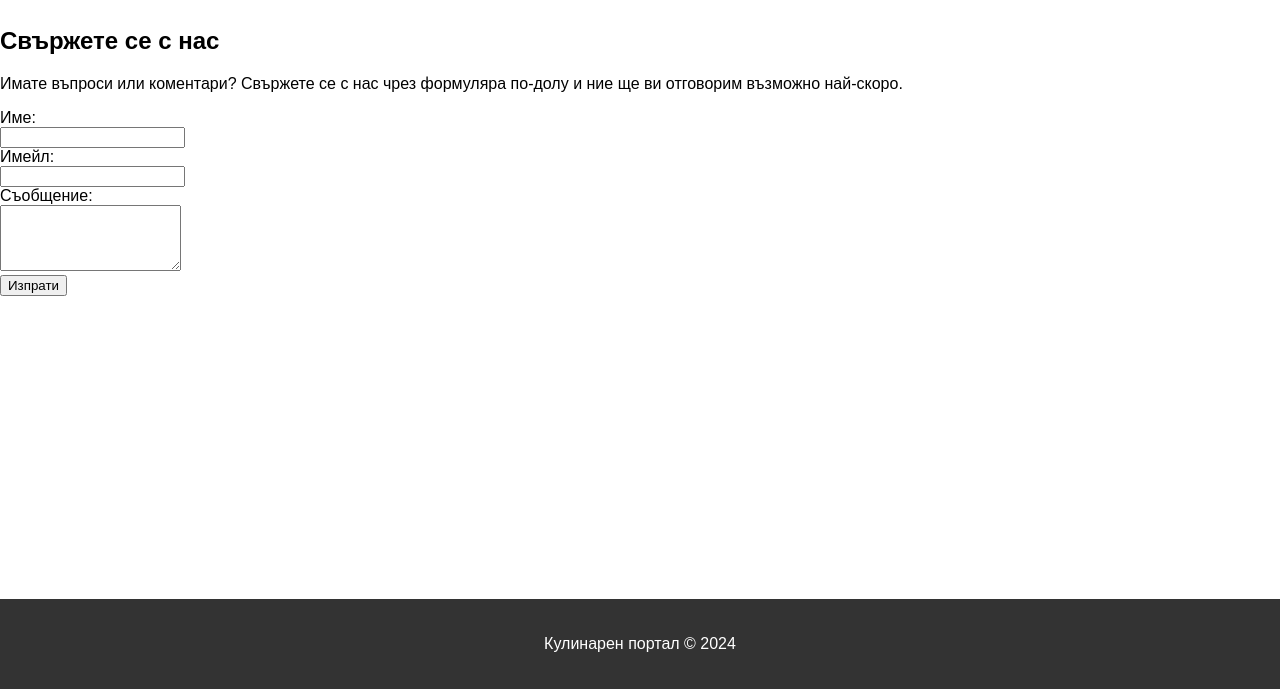
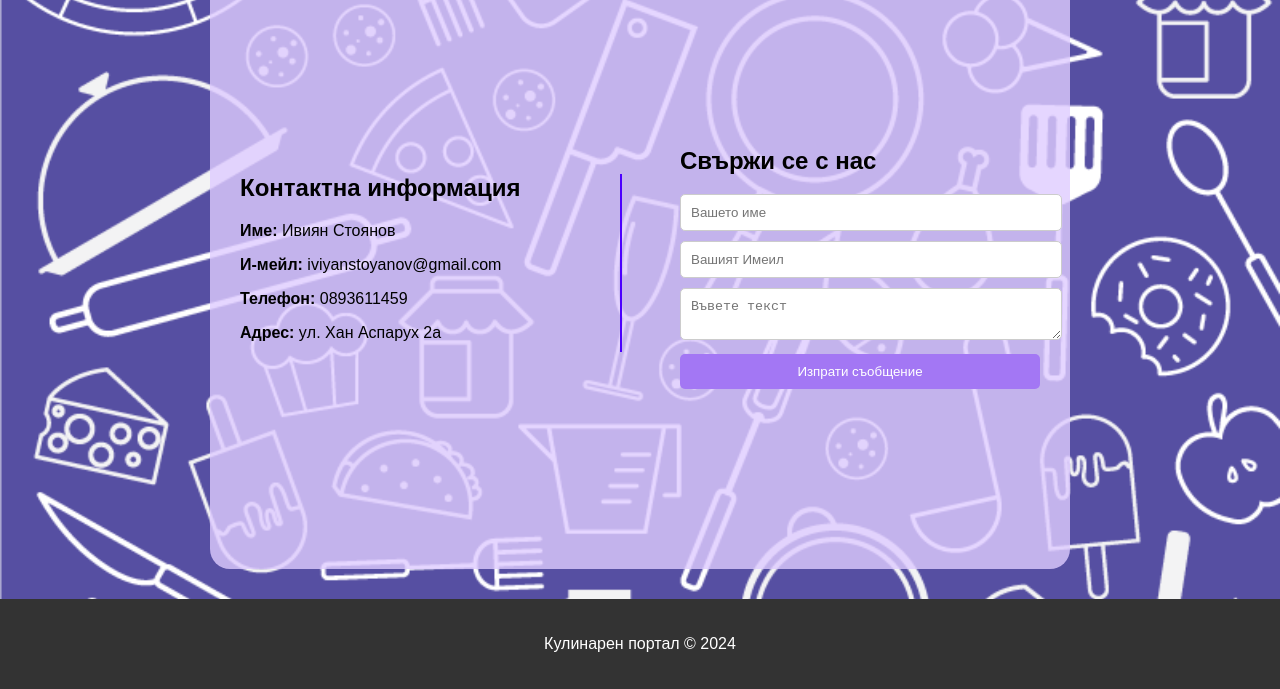
Before and after one commit to IviyanStoyanov/cookingWebSite, a plain HTML site: page contact.html in a window 1280 px wide. Shown: the part 111-800 px from the top of the page. Drawn offline with Linux system fonts and the light colour scheme.

Commit message:
other changes

```diff
--- a/contact.html
+++ b/contact.html
@@ -3,8 +3,10 @@
 <head>
     <meta charset="UTF-8">
     <meta name="viewport" content="width=device-width, initial-scale=1.0">
-    <title>Кулинарен портал - Контакт</title>
+    <title>Контакти</title>
     <link rel="stylesheet" href="nav.css">
+    <link rel="stylesheet" href="contacts.css">
+
 </head>
 <body>
     <header>
@@ -18,24 +20,26 @@
                 <li><a href="about.html">За нас</a></li>
             </ul>
         </nav>
-        <h1>Контакт</h1>
     </header>
 
-    <main>
-        <section>
-            <h2>Свържете се с нас</h2>
-            <p>Имате въпроси или коментари? Свържете се с нас чрез формуляра по-долу и ние ще ви отговорим възможно най-скоро.</p>
-            <form action="submit.php" method="post">
-                <label for="name">Име:</label><br>
-                <input type="text" id="name" name="name" required><br>
-                <label for="email">Имейл:</label><br>
-                <input type="email" id="email" name="email" required><br>
-                <label for="message">Съобщение:</label><br>
-                <textarea id="message" name="message" rows="4" required></textarea><br>
-                <input type="submit" value="Изпрати">
+    <div class="container">
+        <div class="contact-info">
+            <h2>Контактна информация</h2>
+            <p><strong>Име:</strong> Ивиян Стоянов</p>
+            <p><strong>И-мейл:</strong> iviyanstoyanov@gmail.com</p>
+            <p><strong>Телефон:</strong> 0893611459 </p>
+            <p><strong>Адрес:</strong> yл. Хан Аспарух 2а</p>
+        </div>
+        <div class="contact-form">
+            <h2>Свържи се с нас</h2>
+            <form>
+                <input type="text" name="name" placeholder="Вашето име">
+                <input type="text" name="email" placeholder="Вашият Имеил">
+                <textarea name="message" placeholder="Въвете текст"></textarea>
+                <input type="submit" value="Изпрати съобщение">
             </form>
-        </section>
-    </main>
+        </div>
+    </div>
 
     <footer>
         <p>Кулинарен портал &copy; 2024</p>
--- /dev/null
+++ b/contacts.css
@@ -0,0 +1,76 @@
+body {
+    background-image: url('photos/background.png'); /* Path to your background image */
+    background-size: cover;
+    background-repeat: no-repeat;
+    background-position: center;
+    font-family: Arial, sans-serif;
+}
+
+.container {
+    display: flex;
+    justify-content: space-between;
+    align-items: center;
+    margin: 30px auto;
+    max-width: 800px;
+    background-color: rgba(223, 204, 255, 0.8);
+    padding: 30px;
+    border-radius: 20px;
+}
+
+.contact-info {
+    width: 45%;
+    padding-right: 20px;
+    border-right: 2px solid #4c00ff;
+}
+
+.contact-info h2 {
+    margin-top: 0;
+}
+
+.contact-info p {
+    margin-bottom: 10px;
+}
+
+.contact-form {
+    width: 45%;
+}
+
+.contact-form input,
+.contact-form textarea {
+    width: 100%;
+    padding: 10px;
+    margin-bottom: 10px;
+    border: 1px solid #ccc;
+    border-radius: 5px;
+}
+
+.contact-form input[type="submit"] {
+    background-color: #a377f4;
+    color: white;
+    border: none;
+    cursor: pointer;
+}
+
+.contact-form input[type="submit"]:hover {
+    background-color: #5900ff;
+}
+
+@media screen and (max-width: 768px) {
+    .container {
+        flex-direction: column;
+    }
+
+    .contact-info,
+    .contact-form {
+        width: 100%;
+        border: none;
+        padding: 0;
+        margin-bottom: 20px;
+    }
+
+    .contact-info {
+        border-bottom: 2px solid #ccc;
+        padding-bottom: 20px;
+        margin-bottom: 20px;
+    }
+}
```
Also changed, not shown: photos/alfredo-pasta.jpg (renamed from alfredo-pasta.jpg), photos/avocado-toast.jpg (renamed from avocado-toast.jpg), photos/background.png (added), photos/banitsa.jpg (renamed from banitsa.jpg), photos/gohan-rice.jpg (renamed from gohan-rice.jpg), photos/greek salad.jpg (renamed from greek salad.jpg), photos/potato-salad.jpg (renamed from potato-salad.jpg), photos/tortilia.jpg (renamed from tortilia.jpg), photos/vegiesWchicken.jpg (renamed from vegiesWchicken.jpg).
